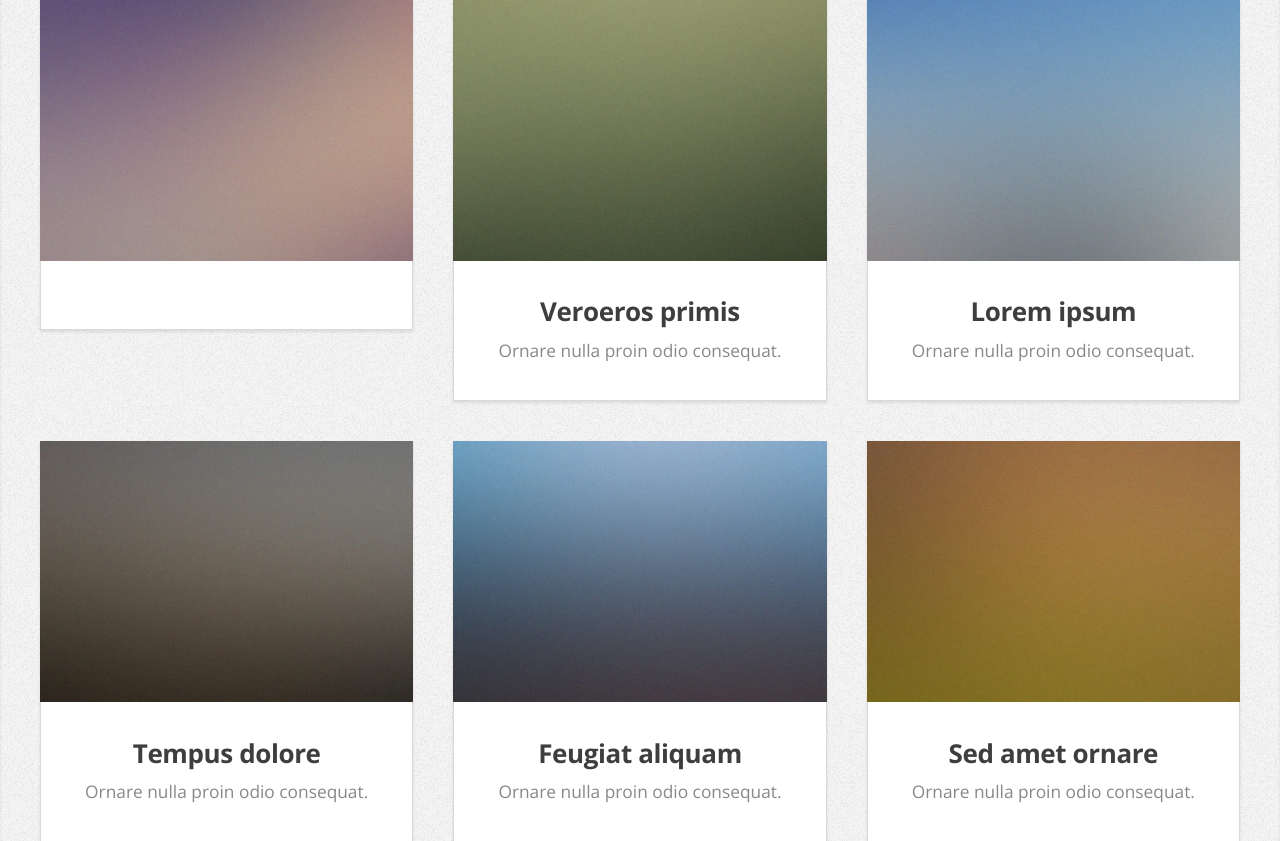
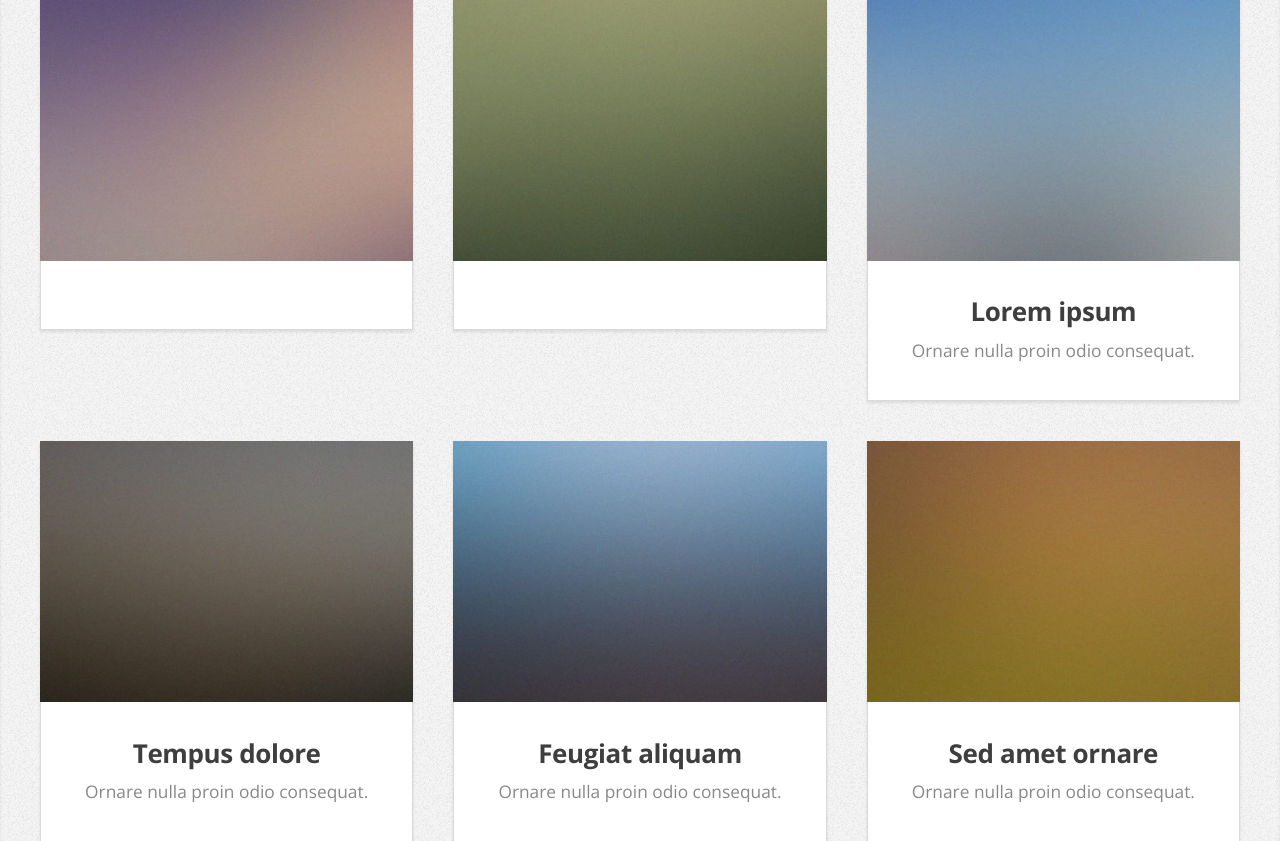
Before and after one commit to ManukumarNM/Profile_Django, a Django app: page / in a window 1280 px wide. Shown: the part 1822-2663 px from the top of the page. Run offline with Django 3.2, Linux system fonts and the light colour scheme; data comes from the database, SQL or seed files in the repository.

Commit message:
update content

```diff
--- a/template/index.html
+++ b/template/index.html
@@ -125,8 +125,8 @@
 							<div class="4u">
 								<article class="box style2">
 									<a href="#" class="image featured"><img src="{% static 'images/pic02.jpg' %}" alt="" /></a>
-									<h3><a href="#">Veroeros primis</a></h3>
-									<p>Ornare nulla proin odio consequat.</p>
+									<h3><a href="#"></a></h3>
+									<p></p>
 								</article>
 							</div>
 							<div class="4u">
```
